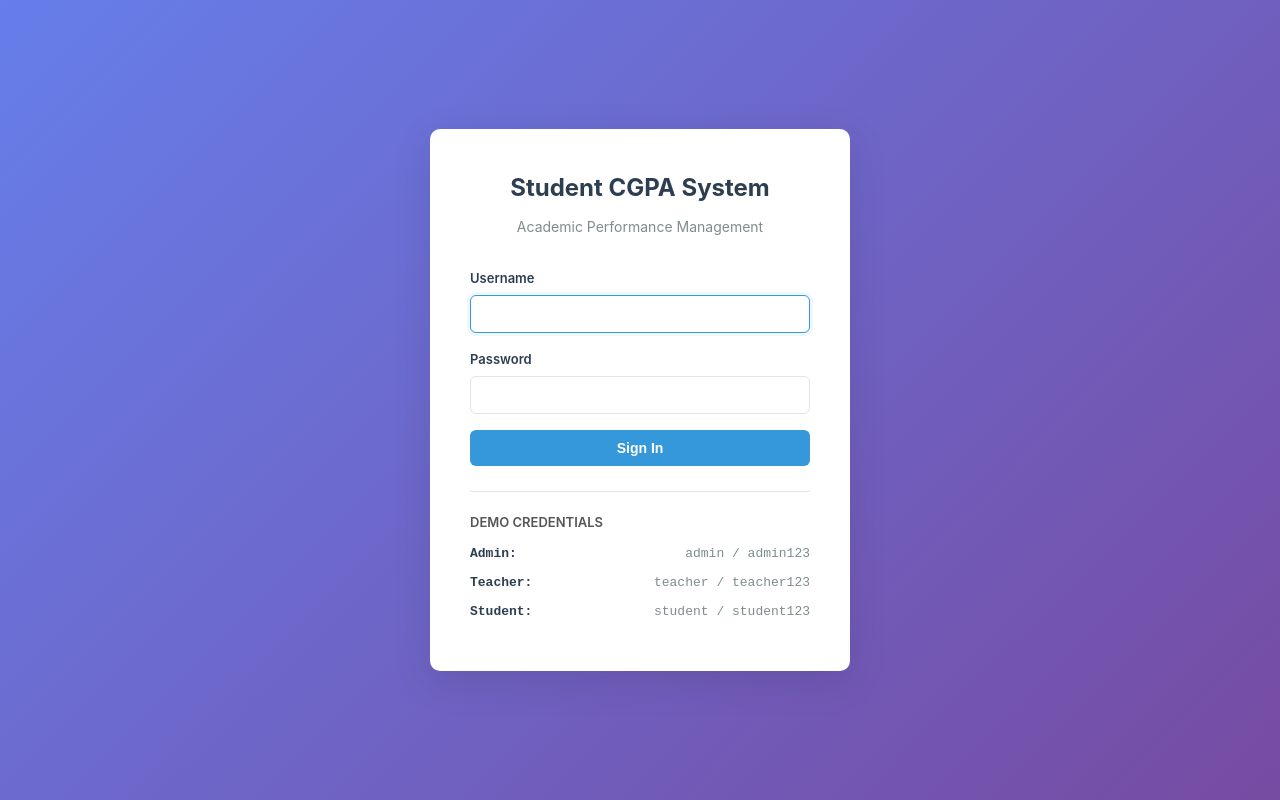
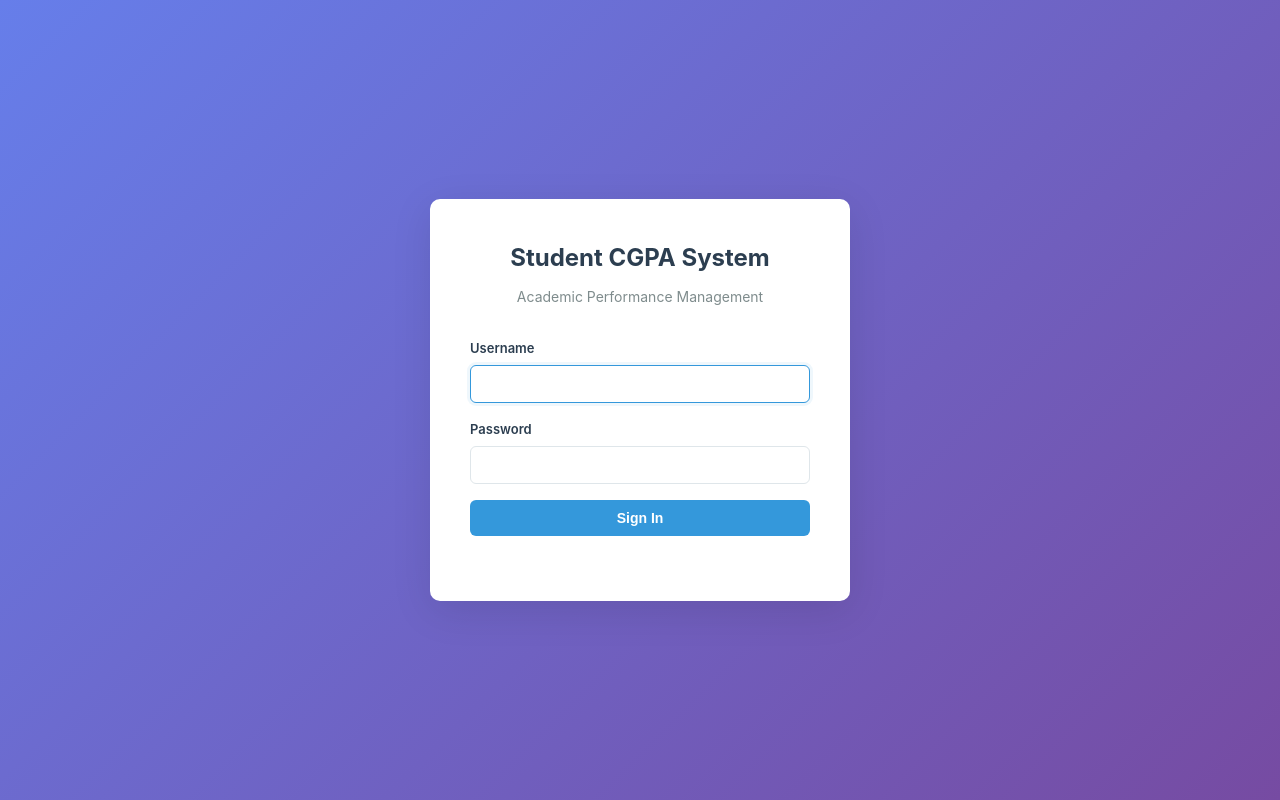
Before and after one commit to krubhere123/student-cgpa-system-v2, a Flask app: page / in a window 1280 px wide. Run offline with Flask 3, Linux system fonts and the light colour scheme.

Commit message:
removed demo creds

```diff
--- a/templates/login.html
+++ b/templates/login.html
@@ -20,12 +20,7 @@
             <button type="submit" class="btn btn-primary">Sign In</button>
         </form>
 
-        <div class="demo-creds">
-            <h4>Demo Credentials</h4>
-            <div class="cred-row"><span class="role">Admin:</span> <span class="user">admin / admin123</span></div>
-            <div class="cred-row"><span class="role">Teacher:</span> <span class="user">teacher / teacher123</span></div>
-            <div class="cred-row"><span class="role">Student:</span> <span class="user">student / student123</span></div>
-        </div>
+
     </div>
 </div>
 {% endblock %}
```
